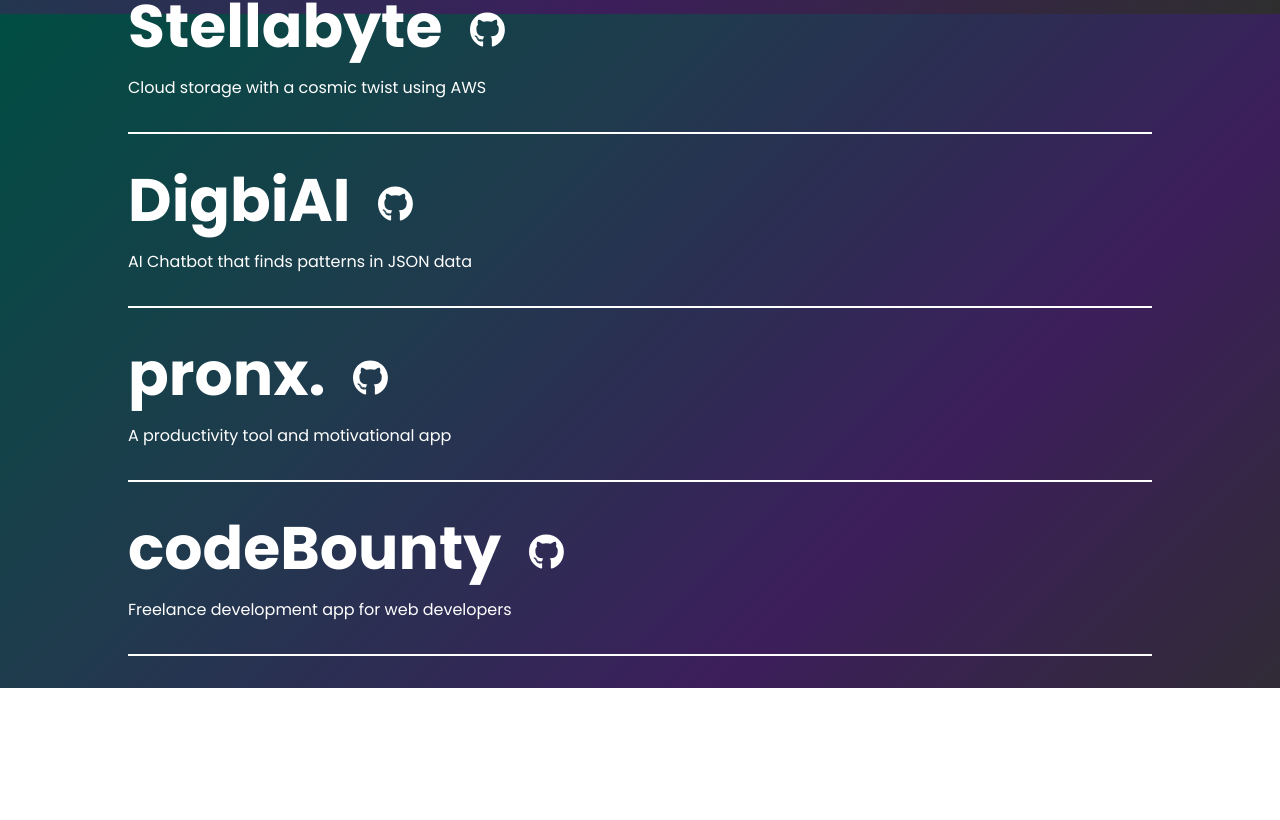
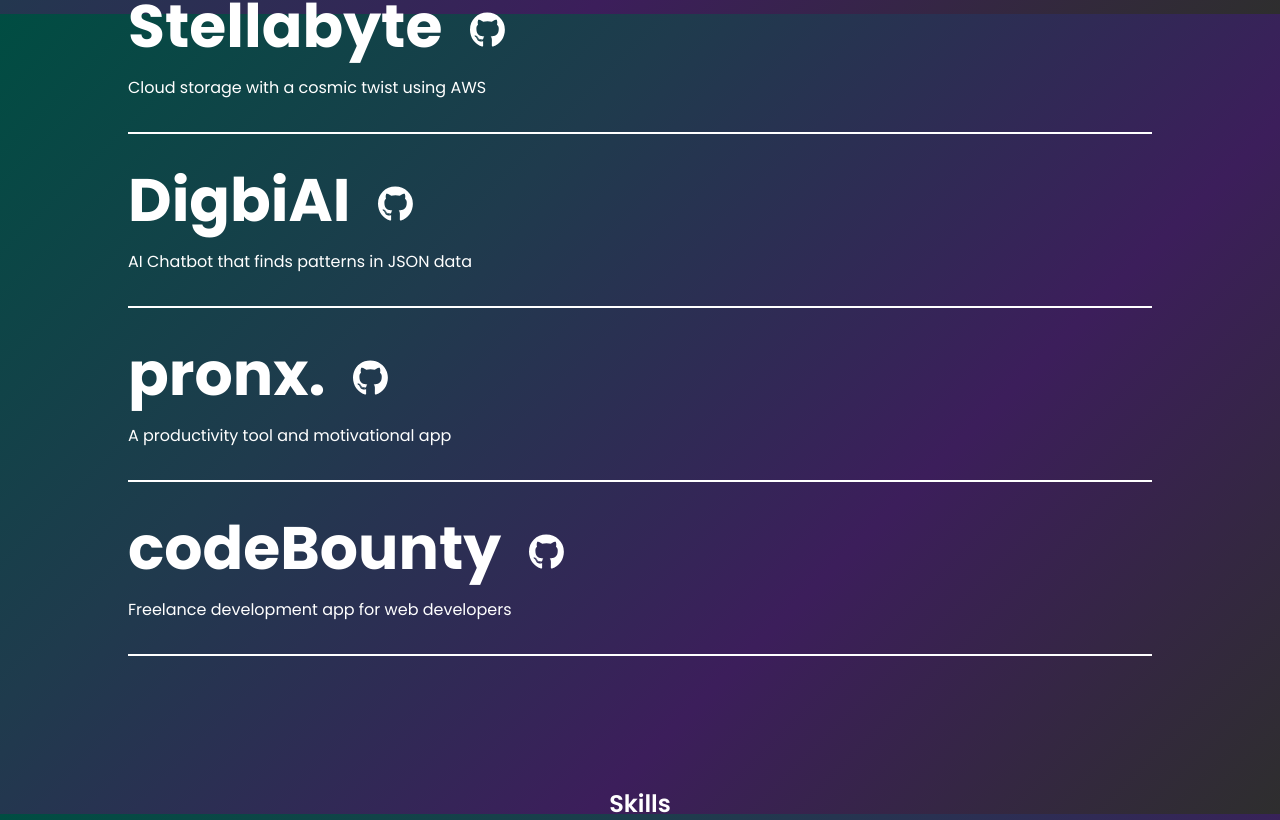
Before and after one commit to bryceberczik/portfolio, a React (Vite) app: page / in a window 1280 px wide. Shown: the part 3186-4006 px from the top of the page. Before the commit the page ends 3874 px from the top, so only its background shows below. Built offline with nearby package versions, Linux system fonts and the light colour scheme.

Commit message:
adjusted menu closing when we press the menu options

```diff
--- a/src/components/Header.tsx
+++ b/src/components/Header.tsx
@@ -35,7 +35,7 @@ const GlassNavigation = () => {
         <Buttons setMenuOpen={setMenuOpen} />
       </div>
 
-      <MobileMenu menuOpen={menuOpen} />
+      <MobileMenu menuOpen={menuOpen} setMenuOpen={setMenuOpen} />
     </nav>
   );
 };
@@ -69,14 +69,15 @@ const Links = () => (
   <div className="hidden items-center gap-2 md:flex">
     <GlassLink id="about" text="About" />
     <GlassLink id="projects" text="Projects" />
-    <GlassLink text="Skills" />
+    <GlassLink id="skills" text="Skills" />
   </div>
 );
 
-const GlassLink = ({ text, id }: any) => {
+const GlassLink = ({ text, id, setMenuOpen }: any) => {
   return (
     <a
       href={`#${id}`}
+      onClick={() => setMenuOpen(false)}
       className="group relative scale-100 overflow-hidden rounded-lg px-4 py-2 transition-transform hover:scale-105 active:scale-95"
     >
       <span className="relative z-10 text-white/90 transition-colors group-hover:text-white">
@@ -99,9 +100,9 @@ const Buttons = ({ setMenuOpen }: any) => (
   </div>
 );
 
-const ContactButton = () => {
+const ContactButton = ({ setMenuOpen }: any) => {
   return (
-    <button className="group relative scale-100 overflow-hidden rounded-lg px-4 py-2 transition-transform hover:scale-105 active:scale-95">
+    <button onClick={() => setMenuOpen(false)} className="group relative scale-100 overflow-hidden rounded-lg px-4 py-2 transition-transform hover:scale-105 active:scale-95">
       <span className="relative z-10 text-white/90 transition-colors group-hover:text-white">
         Contact
       </span>
@@ -110,7 +111,7 @@ const ContactButton = () => {
   );
 };
 
-const MobileMenu = ({ menuOpen }: any) => {
+const MobileMenu = ({ menuOpen, setMenuOpen }: any) => {
   const [ref, { height }] = useMeasure();
   return (
     <motion.div
@@ -122,9 +123,9 @@ const MobileMenu = ({ menuOpen }: any) => {
     >
       <div ref={ref} className="flex items-center justify-between px-2 pb-4">
         <div className="flex items-center gap-1">
-        <GlassLink id="about" text="About" />
-        <GlassLink id="projects" text="Projects" />
-        <GlassLink text="Skills" />
+        <GlassLink id="about" text="About" setMenuOpen={setMenuOpen} />
+        <GlassLink id="projects" text="Projects" setMenuOpen={setMenuOpen} />
+        <GlassLink id="skills" text="Skills" setMenuOpen={setMenuOpen} />
         </div>
         <ContactButton />
       </div>
--- a/src/pages/Home.tsx
+++ b/src/pages/Home.tsx
@@ -56,6 +56,13 @@ const Home = () => {
           <HoverImageLinks />
         )}
       </div>
+
+      <div id="skills" className="w-full mt-[100px] text-center">
+        <h1 className="text-white font-semibold text-2xl">Skills</h1>
+        <div>
+
+        </div>
+      </div>
     </div>
   );
 };
```
